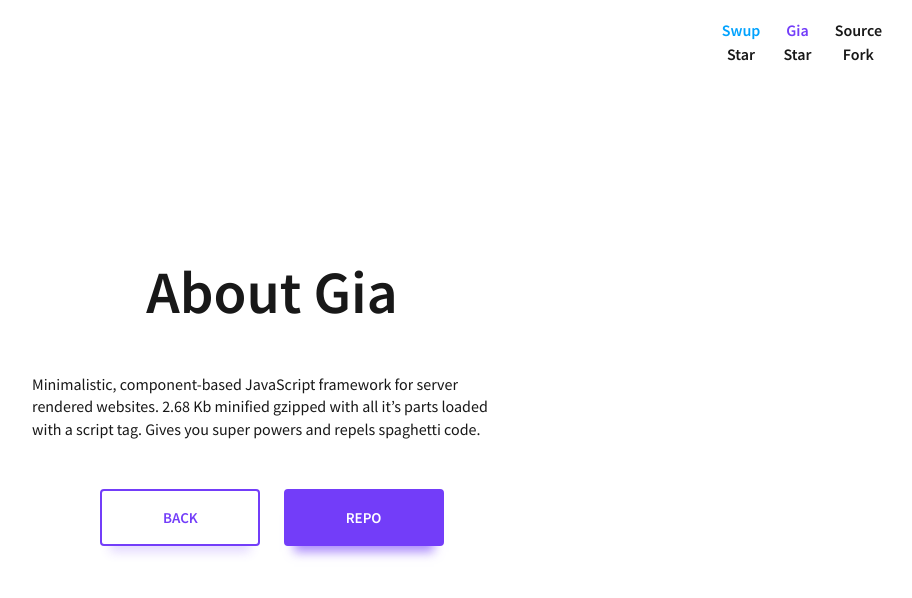
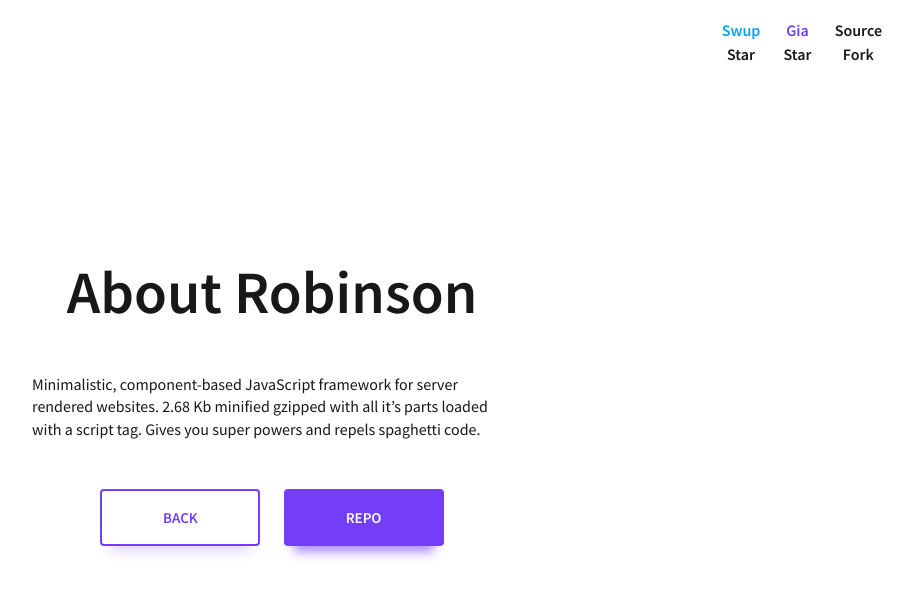
Before and after one commit to swup/swup-gia-demo, a website: page about-gia.html in a window 1280 px wide. Shown: the whole page, without its empty margins (368-1280 px from the left). Drawn offline with Linux system fonts and the light colour scheme.

Commit message:
updated the names

```diff
--- a/about-gia.html
+++ b/about-gia.html
@@ -19,7 +19,7 @@
     </header>
     <main class="wrapper transition-fade" id="swup">
         <div class="wrapper-inner">
-            <h1 g-component="SeparateText">About Gia</h1>
+            <h1 g-component="SeparateText">About Robinson</h1>
             <p g-component="SeparateText" g-options='{"delay": 0.01}'>
                 Minimalistic, component-based JavaScript framework for server rendered websites. 2.68 Kb minified gzipped with all it’s parts loaded with a script tag.
                 Gives you super powers and repels spaghetti code.
```
Also changed, not shown: about-swup.html (+1 -1 lines), index.html (+1 -1 lines).
